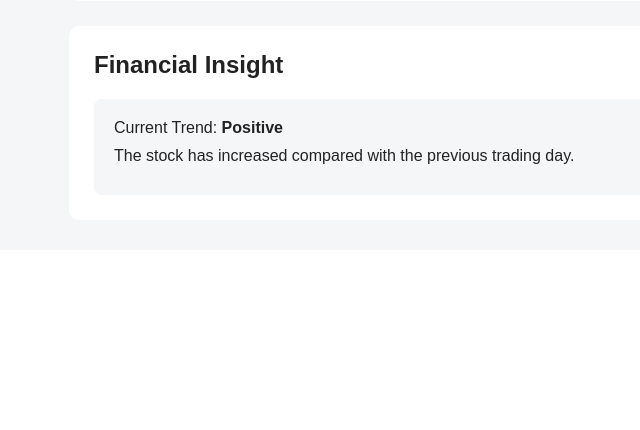
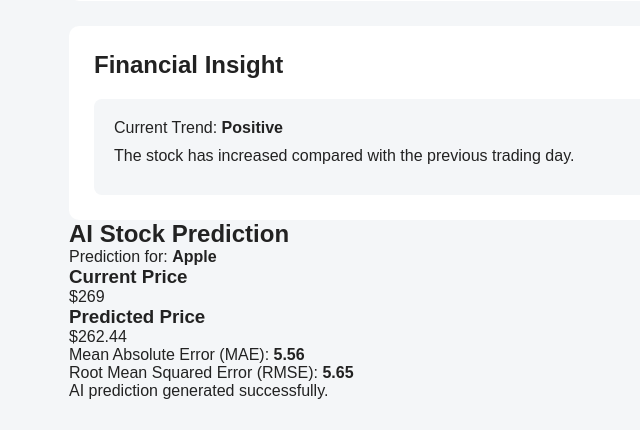
Before and after one commit to anishk5555506/AI-Financial-Intelligence, a Flask app: page / in a window 1280 px wide. Shown: the part 1060-1490 px from the top of the page, without its empty margins (21-661 px from the left). Before the commit the page ends 1224 px from the top, so only its background shows below. Run offline with Flask 3, Linux system fonts and the light colour scheme.

Commit message:
Initial commit - AI Financial Intelligence

```diff
--- a/app.py
+++ b/app.py
@@ -1,4 +1,5 @@
 from flask import Flask, render_template, jsonify
+from model import train_model
 import pandas as pd
 
 app = Flask(__name__)
@@ -57,5 +58,45 @@
     return jsonify(result)
 
 
+@app.route("/api/predict/<company>")
+def predict_company(company):
+
+    company_data = data[
+        data["Company"] == company
+    ].copy()
+
+    if company_data.empty:
+        return jsonify({
+            "error": "Company not found"
+        }), 404
+
+    company_data["Date"] = pd.to_datetime(
+        company_data["Date"]
+    )
+
+    company_data = company_data.sort_values("Date")
+
+    if len(company_data) < 10:
+        return jsonify({
+            "error": "Not enough historical data"
+        }), 400
+
+    try:
+        result = train_model(company_data)
+
+        return jsonify({
+    "company": company,
+    "current_price": float(company_data.iloc[-1]["Close"]),
+    "predicted_price": result["predicted_price"],
+    "mae": result["mae"],
+    "rmse": result["rmse"]
+})
+
+    except Exception as e:
+        return jsonify({
+            "error": str(e)
+        }), 500
+
+
 if __name__ == "__main__":
     app.run(debug=True)
--- /dev/null
+++ b/model.py
@@ -0,0 +1,78 @@
+
+import pandas as pd
+
+from sklearn.ensemble import RandomForestRegressor
+from sklearn.metrics import mean_absolute_error, mean_squared_error
+
+
+def train_model(company_data):
+
+    company_data = company_data.sort_values("Date").copy()
+
+    company_data["Previous_Close"] = (
+        company_data["Close"].shift(1)
+    )
+
+    company_data["Target"] = (
+        company_data["Close"].shift(-1)
+    )
+
+    company_data = company_data.dropna()
+
+    features = [
+        "Open",
+        "High",
+        "Low",
+        "Close",
+        "Volume",
+        "Previous_Close"
+    ]
+
+    X = company_data[features]
+    y = company_data["Target"]
+
+    if len(X) < 5:
+        raise ValueError("Not enough data")
+
+    split_index = int(len(X) * 0.8)
+
+    X_train = X.iloc[:split_index]
+    X_test = X.iloc[split_index:]
+
+    y_train = y.iloc[:split_index]
+    y_test = y.iloc[split_index:]
+
+    model = RandomForestRegressor(
+        n_estimators=100,
+        random_state=42,
+        max_depth=5
+    )
+
+    model.fit(X_train, y_train)
+
+    predictions = model.predict(X_test)
+
+    mae = mean_absolute_error(y_test, predictions)
+
+    rmse = mean_squared_error(
+        y_test,
+        predictions
+    ) ** 0.5
+
+    latest_data = company_data.iloc[-1]
+
+    latest_features = latest_data[
+        features
+    ].to_frame().T
+
+    predicted_price = model.predict(
+        latest_features
+    )[0]
+
+    return {
+        "predicted_price": round(
+            float(predicted_price), 2
+        ),
+        "mae": round(float(mae), 2),
+        "rmse": round(float(rmse), 2)
+    }
--- a/static/js/script.js
+++ b/static/js/script.js
@@ -1,3 +1,4 @@
+
 let stockChart;
 
 
@@ -25,15 +26,21 @@
 
     // Load the first company
     loadCompanyData(companies[0]);
+
 }
 
 
 // Load selected company's financial data
 async function loadCompanyData(company) {
 
-    const response = await fetch("/api/company/" + company);
+    const response = await fetch(
+        "/api/company/" + company
+    );
 
     const data = await response.json();
+
+
+    // Update financial cards
 
     document.getElementById("currentPrice").textContent =
         "$" + data.latest_price;
@@ -51,18 +58,23 @@
         data.trend;
 
 
+
+    // Update financial insight
+
     if (data.trend === "Positive") {
 
         document.getElementById("insightText").textContent =
             "The stock has increased compared with the previous trading day.";
 
     }
+
     else if (data.trend === "Negative") {
 
         document.getElementById("insightText").textContent =
             "The stock has decreased compared with the previous trading day.";
 
     }
+
     else {
 
         document.getElementById("insightText").textContent =
@@ -71,17 +83,31 @@
     }
 
 
+
+    // Update historical chart
+
     createChart(data);
+
+
+
+    // Load AI prediction
+
+    loadPrediction(company);
+
 }
 
 
+
 // Create stock price chart
+
 function createChart(data) {
 
     const ctx = document.getElementById("stockChart");
 
     if (stockChart) {
+
         stockChart.destroy();
+
     }
 
     stockChart = new Chart(ctx, {
@@ -93,13 +119,17 @@
             labels: data.dates,
 
             datasets: [
+
                 {
+
                     label: data.company + " Closing Price",
 
                     data: data.prices,
 
                     tension: 0.3
+
                 }
+
             ]
 
         },
@@ -111,7 +141,9 @@
             scales: {
 
                 y: {
+
                     beginAtZero: false
+
                 }
 
             }
@@ -119,10 +151,101 @@
         }
 
     });
+
 }
 
 
+
+// Load AI stock prediction
+
+async function loadPrediction(company) {
+
+    const status = document.getElementById(
+        "predictionStatus"
+    );
+
+    status.textContent = "Generating AI prediction...";
+
+
+    try {
+
+        const response = await fetch(
+            "/api/predict/" + company
+        );
+
+        const data = await response.json();
+
+
+        if (data.error) {
+
+            status.textContent = data.error;
+
+            return;
+
+        }
+
+
+        // Display company name
+
+        document.getElementById(
+            "predictionCompany"
+        ).textContent = data.company;
+
+
+
+        // Display current price
+
+        document.getElementById(
+            "predictionCurrentPrice"
+        ).textContent = "$" + data.current_price;
+
+
+
+        // Display predicted price
+
+        document.getElementById(
+            "predictedPrice"
+        ).textContent = "$" + data.predicted_price;
+
+
+
+        // Display model metrics
+
+        document.getElementById(
+            "mae"
+        ).textContent = data.mae;
+
+
+
+        document.getElementById(
+            "rmse"
+        ).textContent = data.rmse;
+
+
+
+        status.textContent =
+            "AI prediction generated successfully.";
+
+    }
+
+    catch (error) {
+
+        console.error(
+            "Prediction error:",
+            error
+        );
+
+        status.textContent =
+            "Unable to generate prediction.";
+
+    }
+
+}
+
+
+
 // Detect company selection
+
 document.getElementById("companySelect")
     .addEventListener("change", function() {
 
@@ -131,5 +254,7 @@
     });
 
 
+
 // Start application
+
 loadCompanies();
--- a/templates/index.html
+++ b/templates/index.html
@@ -10,16 +10,24 @@
     <link rel="stylesheet" href="{{ url_for('static', filename='css/style.css') }}">
 
     <script src="https://cdn.jsdelivr.net/npm/chart.js"></script>
+
 </head>
 
 <body>
 
     <header>
+
         <h1>AI Financial Intelligence</h1>
+
         <p>Analyze • Understand • Explore Financial Data</p>
+
     </header>
 
+
     <main>
+
+
+        <!-- Company Selection -->
 
         <section class="company-selector">
 
@@ -28,36 +36,64 @@
             </label>
 
             <select id="companySelect">
+
                 <option value="">Loading...</option>
+
             </select>
 
         </section>
 
 
+
+        <!-- Financial Cards -->
+
         <section class="cards">
 
+
             <div class="card">
+
                 <h3>Current Price</h3>
+
                 <p id="currentPrice">--</p>
+
             </div>
 
+
+
             <div class="card">
+
                 <h3>Price Change</h3>
+
                 <p id="priceChange">--</p>
+
             </div>
 
+
+
             <div class="card">
+
                 <h3>Volume</h3>
+
                 <p id="volume">--</p>
+
             </div>
 
+
+
             <div class="card">
+
                 <h3>Trend</h3>
+
                 <p id="trend">--</p>
+
             </div>
+
 
         </section>
 
+
+
+        <!-- Historical Chart -->
 
         <section class="chart-container">
 
@@ -68,29 +104,128 @@
         </section>
 
 
+
+        <!-- Financial Insight -->
+
         <section class="insight">
 
             <h2>Financial Insight</h2>
 
+
             <div class="insight-box">
 
                 <p>
+
                     Current Trend:
+
                     <strong id="insightTrend">--</strong>
+
                 </p>
 
+
                 <p id="insightText">
+
                     Select a company to view financial information.
+
                 </p>
 
             </div>
 
         </section>
 
+
+
+        <!-- AI Stock Prediction -->
+
+        <section class="ai-prediction">
+
+            <h2>AI Stock Prediction</h2>
+
+
+            <p class="prediction-company">
+
+                Prediction for:
+
+                <strong id="predictionCompany">--</strong>
+
+            </p>
+
+
+
+            <!-- Prediction Cards -->
+
+            <div class="prediction-cards">
+
+
+                <div class="prediction-card">
+
+                    <h3>Current Price</h3>
+
+                    <p id="predictionCurrentPrice">--</p>
+
+                </div>
+
+
+
+                <div class="prediction-card">
+
+                    <h3>Predicted Price</h3>
+
+                    <p id="predictedPrice">--</p>
+
+                </div>
+
+
+            </div>
+
+
+
+            <!-- Model Performance -->
+
+            <div class="model-metrics">
+
+
+                <p>
+
+                    Mean Absolute Error (MAE):
+
+                    <strong id="mae">--</strong>
+
+                </p>
+
+
+
+                <p>
+
+                    Root Mean Squared Error (RMSE):
+
+                    <strong id="rmse">--</strong>
+
+                </p>
+
+
+            </div>
+
+
+
+            <p id="predictionStatus">
+
+                Select a company to generate prediction.
+
+            </p>
+
+
+        </section>
+
+
     </main>
 
 
+
+    <!-- JavaScript -->
+
     <script src="{{ url_for('static', filename='js/script.js') }}"></script>
+
 
 </body>
 
```
